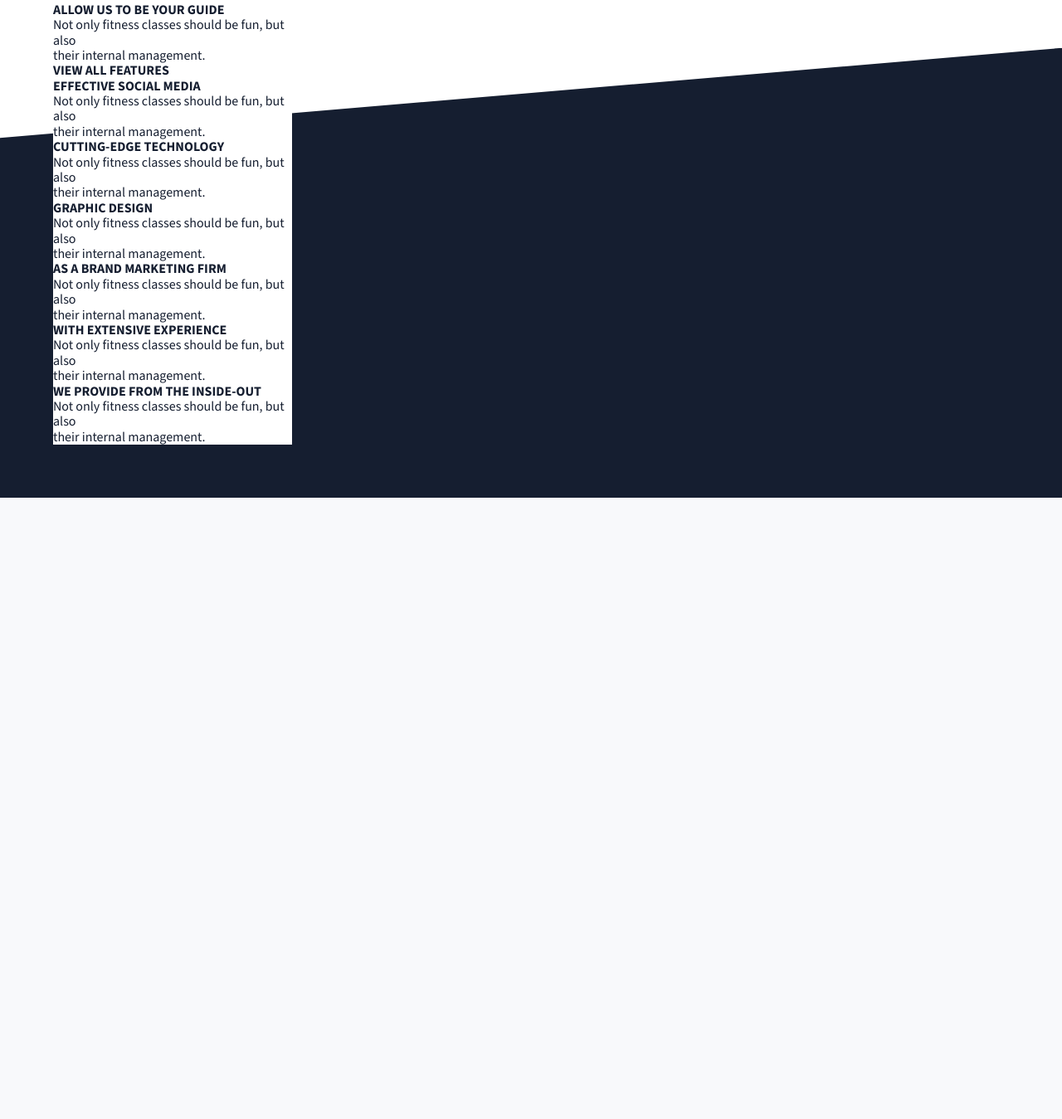
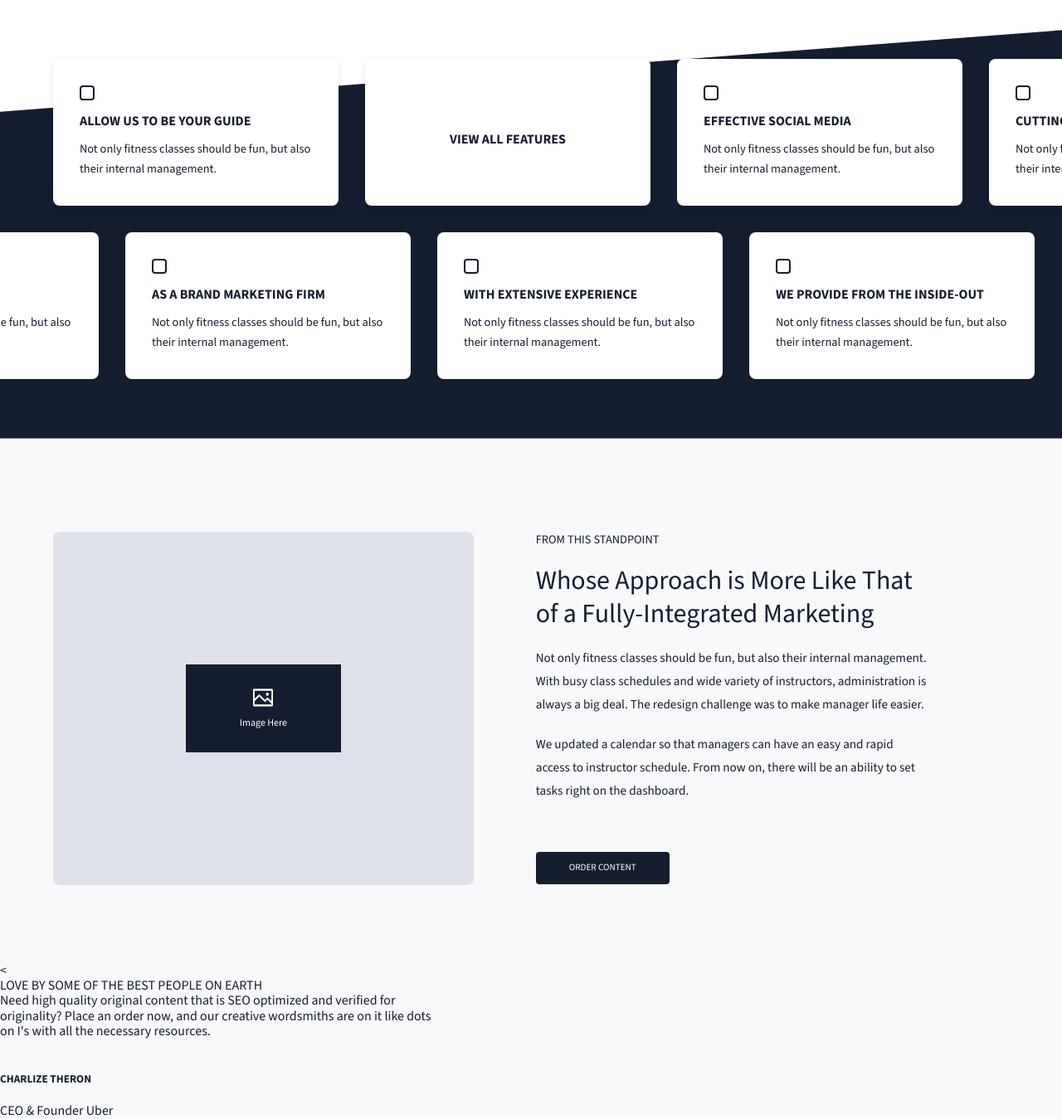
Before and after one commit to DeborahImaji/100devs-class08-homework, a plain HTML site: page pushwork/index.html in a window 1280 px wide. Shown: the part 2735-4084 px from the top of the page at 83% size. Before the commit the page ends 3335 px from the top, so only its background shows below. Drawn offline with nearby package versions, Linux system fonts and the light colour scheme.

Commit message:
Built Pushwork team bottom and blog top sections

```diff
--- a/pushwork/css/style.css
+++ b/pushwork/css/style.css
@@ -330,11 +330,11 @@ nav svg {
 
 
 /* ABOUT */
-.about {
+.section {
     padding: 35rem 4rem;
 }
 
-.about-left {
+.section-left {
     background: #DFE1EA;
     border-radius: 0.5rem;
     float: left;
@@ -344,46 +344,46 @@ nav svg {
     width: 44%;
 }
 
-.about-left-img {
+.section-left-img {
     background: #151E30;
     color: #FFFFFF;
     padding: 1.75rem 0;
 }
 
-.about-left-img svg {
+.section-left-img svg {
     display: block;
     margin: 0 auto 0.5rem auto;
     width: 1.5rem;
 }
 
-.about-left-img span {
+.section-left-img span {
     font-size: 0.75rem;
 }
 
-.about-right {
+.section-right {
     float: left;
     width: 49.5%;
 }
 
-.about-right span {
+.section-right span {
     font-size: 0.9rem;
 }
 
-.about-right h2 {
+.section-right h2 {
     font-size: 2rem;
     font-weight: 350;
     line-height: 2.5rem;
     margin: 1.25rem 0;
 }
 
-.about-right p {
+.section-right p {
     font-size: 0.95rem;
     font-weight: 300;
     line-height: 1.75rem;
     margin-bottom: 1.25rem;
 }
 
-.about-right a {
+.section-right a {
     background: #151E30;
     border-radius: 0.25rem;
     color: #FFFFFF;
@@ -394,7 +394,7 @@ nav svg {
 }
 
 
-/* TEAM */
+/* TEAM TOP */
 .team-top {
     padding: 0 4rem;
 }
@@ -509,8 +509,12 @@ nav svg {
     width: 15%;
 }
 
+
+/* TEAM BOTTOM */
+
 .team-bottom {
     background: #FFFFFF;
+    overflow-x: hidden;
     position: relative;
 }
 
@@ -527,14 +531,90 @@ nav svg {
 }
 
 .team-bottom-wrapper {
-    padding: 4rem 4rem;
+    padding: 4rem 0 4.5rem 0;
     position: relative;
     z-index: 1;
 }
 
+.team-bottom-wrapper span {
+    font-size: 0.8rem;
+    padding-left: 4rem;
+}
+
+.team-bottom-wrapper h2 {
+    font-size: 1.65rem;
+    font-weight: 350;
+    line-height: 2.25rem;
+    margin: 0.7rem 0 5rem 0;
+    padding-left: 4rem;
+}
+
+.team-cards-top {
+    margin: 0 0 2rem 4rem;
+    width: calc(100% + 300px);
+}
+
+.team-cards-top::after {
+    clear: both;
+    content: "";
+    display: table;
+}
+
+.team-cards-bottom {
+    margin-left: -225px;
+    margin-right: 4rem;
+    width: calc(100% + 300px);
+}
+
+.team-cards-bottom::after {
+    clear: both;
+    content: "";
+    display: table;
+}
+
 .team-card {
     background: #FFFFFF;
-    width: 25%;
+    border-radius: 0.5rem;
+    box-shadow: 0 0.125rem 0.5rem rgba(0, 0, 0, 0.1);
+    float: left;
+    margin-right: 2rem;
+    padding: 2rem;
+    width: 21.5rem;
+}
+
+.team-card.feature-card {
+    height: 11.05rem;
+    text-align: center;
+}
+
+.team-card.feature-card h4 {
+    margin-top: 20%;
+}
+
+.team-card-check {
+    background: #FFFFFF;
+    border: 0.15rem solid #151E30;
+    border-radius: 0.25rem;
+    height: 1.15rem;
+    margin-bottom: 1rem;
+    width: 1.15rem;
+}
+
+.team-card h4 {
+    margin-bottom: 0.75rem;
+}
+
+.team-card p {
+    font-size: 0.9rem;
+    font-weight: 300;
+    line-height: 1.5rem;
+}
+
+
+/* BLOG TOP */
+
+.section.blog-top {
+    padding: 7rem 4rem 32.5rem 4rem;
 }
 
 /******************************************
--- a/pushwork/index.html
+++ b/pushwork/index.html
@@ -208,9 +208,9 @@
 
 
         <!-- ABOUT -->
-        <section class="about">
-            <div class="about-left">
-                <div class="about-left-img">
+        <section class="section">
+            <div class="section-left">
+                <div class="section-left-img">
                     <svg fill="#FFFFFF" viewBox="0 0 32 32" version="1.1" xmlns="http://www.w3.org/2000/svg"
                         stroke="#FFFFFF">
                         <g id="SVGRepo_bgCarrier" stroke-width="0"></g>
@@ -224,7 +224,7 @@
                     <span>Image Here</span>
                 </div>
             </div>
-            <div class="about-right">
+            <div class="section-right">
                 <span>UNLIKE ANY ADVERTISING AGENCY</span>
                 <h2>We Are a Solution-Based<br>Marketing Company</h2>
                 <p>
@@ -254,7 +254,7 @@
 
                 <div class="team-top-content">
                     <div class="team-top-left">
-                        <div class="about-left-img">
+                        <div class="section-left-img">
                             <svg fill="#FFFFFF" viewBox="0 0 32 32" version="1.1" xmlns="http://www.w3.org/2000/svg"
                                 stroke="#FFFFFF">
                                 <g id="SVGRepo_bgCarrier" stroke-width="0"></g>
@@ -314,25 +314,25 @@
                     <div class="team-cards">
                         <div class="team-cards-top">
                             <div class="team-card">
-                                <div class="team-card-check"></div>
+                                <div class="team-card-check">&nbsp;</div>
                                 <h4>ALLOW US TO BE YOUR GUIDE</h4>
                                 <p>Not only fitness classes should be fun, but also<br>
                                     their internal management.</p>
                             </div>
 
-                            <div class="team-card">
+                            <div class="team-card feature-card">
                                 <h4>VIEW ALL FEATURES</h4>
                             </div>
 
                             <div class="team-card">
-                                <div class="team-card-check"></div>
+                                <div class="team-card-check">&nbsp;</div>
                                 <h4>EFFECTIVE SOCIAL MEDIA</h4>
                                 <p>Not only fitness classes should be fun, but also<br>
                                     their internal management.</p>
                             </div>
 
                             <div class="team-card">
-                                <div class="team-card-check"></div>
+                                <div class="team-card-check">&nbsp;</div>
                                 <h4>CUTTING-EDGE TECHNOLOGY</h4>
                                 <p>Not only fitness classes should be fun, but also<br>
                                     their internal management.</p>
@@ -341,28 +341,28 @@
 
                         <div class="team-cards-bottom">
                             <div class="team-card">
-                                <div class="team-card-check"></div>
+                                <div class="team-card-check">&nbsp;</div>
                                 <h4>GRAPHIC DESIGN</h4>
                                 <p>Not only fitness classes should be fun, but also<br>
                                     their internal management.</p>
                             </div>
 
                             <div class="team-card">
-                                <div class="team-card-check"></div>
+                                <div class="team-card-check">&nbsp;</div>
                                 <h4>AS A BRAND MARKETING FIRM</h4>
                                 <p>Not only fitness classes should be fun, but also<br>
                                     their internal management.</p>
                             </div>
 
                             <div class="team-card">
-                                <div class="team-card-check"></div>
+                                <div class="team-card-check">&nbsp;</div>
                                 <h4>WITH EXTENSIVE EXPERIENCE</h4>
                                 <p>Not only fitness classes should be fun, but also<br>
                                     their internal management.</p>
                             </div>
 
                             <div class="team-card">
-                                <div class="team-card-check"></div>
+                                <div class="team-card-check">&nbsp;</div>
                                 <h4>WE PROVIDE FROM THE INSIDE-OUT</h4>
                                 <p>Not only fitness classes should be fun, but also<br>
                                     their internal management.</p>
@@ -374,6 +374,70 @@
 
         </section>
         <!-- TEAM -->
+
+
+        <!-- BLOG TOP -->
+        <section class="section blog-top">
+            <div class="section-left">
+                <div class="section-left-img">
+                    <svg fill="#FFFFFF" viewBox="0 0 32 32" version="1.1" xmlns="http://www.w3.org/2000/svg"
+                        stroke="#FFFFFF">
+                        <g id="SVGRepo_bgCarrier" stroke-width="0"></g>
+                        <g id="SVGRepo_tracerCarrier" stroke-linecap="round" stroke-linejoin="round"></g>
+                        <g id="SVGRepo_iconCarrier">
+                            <path
+                                d="M30 2.497h-28c-1.099 0-2 0.901-2 2v23.006c0 1.099 0.9 2 2 2h28c1.099 0 2-0.901 2-2v-23.006c0-1.099-0.901-2-2-2zM30 27.503l-28-0v-5.892l8.027-7.779 8.275 8.265c0.341 0.414 0.948 0.361 1.379 0.035l3.652-3.306 6.587 6.762c0.025 0.025 0.053 0.044 0.080 0.065v1.85zM30 22.806l-5.876-6.013c-0.357-0.352-0.915-0.387-1.311-0.086l-3.768 3.282-8.28-8.19c-0.177-0.214-0.432-0.344-0.709-0.363-0.275-0.010-0.547 0.080-0.749 0.27l-7.309 7.112v-14.322h28v18.309zM23 12.504c1.102 0 1.995-0.894 1.995-1.995s-0.892-1.995-1.995-1.995-1.995 0.894-1.995 1.995c0 1.101 0.892 1.995 1.995 1.995z">
+                            </path>
+                        </g>
+                    </svg>
+                    <span>Image Here</span>
+                </div>
+            </div>
+            <div class="section-right">
+                <span>FROM THIS STANDPOINT</span>
+                <h2>Whose Approach is More Like That<br>of a Fully-Integrated Marketing</h2>
+                <p>
+                    Not only fitness classes should be fun, but also their internal management.<br>
+                    With busy class schedules and wide variety of instructors, administration is<br>
+                    always a big deal. The redesign challenge was to make manager life easier.
+                </p>
+                <p>
+                    We updated a calendar so that managers can have an easy and rapid<br>
+                    access to instructor schedule. From now on, there will be an ability to set<br>
+                    tasks right on the dashboard.
+                </p>
+                <a>ORDER CONTENT</a>
+            </div>
+        </section>
+        <!-- BLOG TOP -->
+
+
+        <!-- BLOG BOTTOM -->
+        <section class="blog-bottom">
+            <div class="blog-left">
+                <div class="blog-arrows">
+                    <p>&lt;</p>
+                </div>
+            </div>
+            <div class="blog-middle">
+                <span>LOVE BY SOME OF THE BEST PEOPLE ON EARTH</span>
+                <p>
+                    Need high quality original content that is SEO optimized and verified for<br>
+                    originality? Place an order now, and our creative wordsmiths are on it like dots<br>
+                    on I's with all the necessary resources.
+                </p>
+                <div class="blog-profile">
+                    <div class="blog-profile pic">&nbsp;</div>
+                    <div class="blog-profile-desc">
+                        <h5>CHARLIZE THERON</h5>
+                        <span>CEO & Founder Uber</span>
+                    </div>
+                </div>
+            </div>
+            <div class="blog-right"></div>
+        </section>
+        <!-- BLOG BOTTOM -->
+
     </main>
 
     <script type="text/javascript" src="js/main.js"></script>
```
